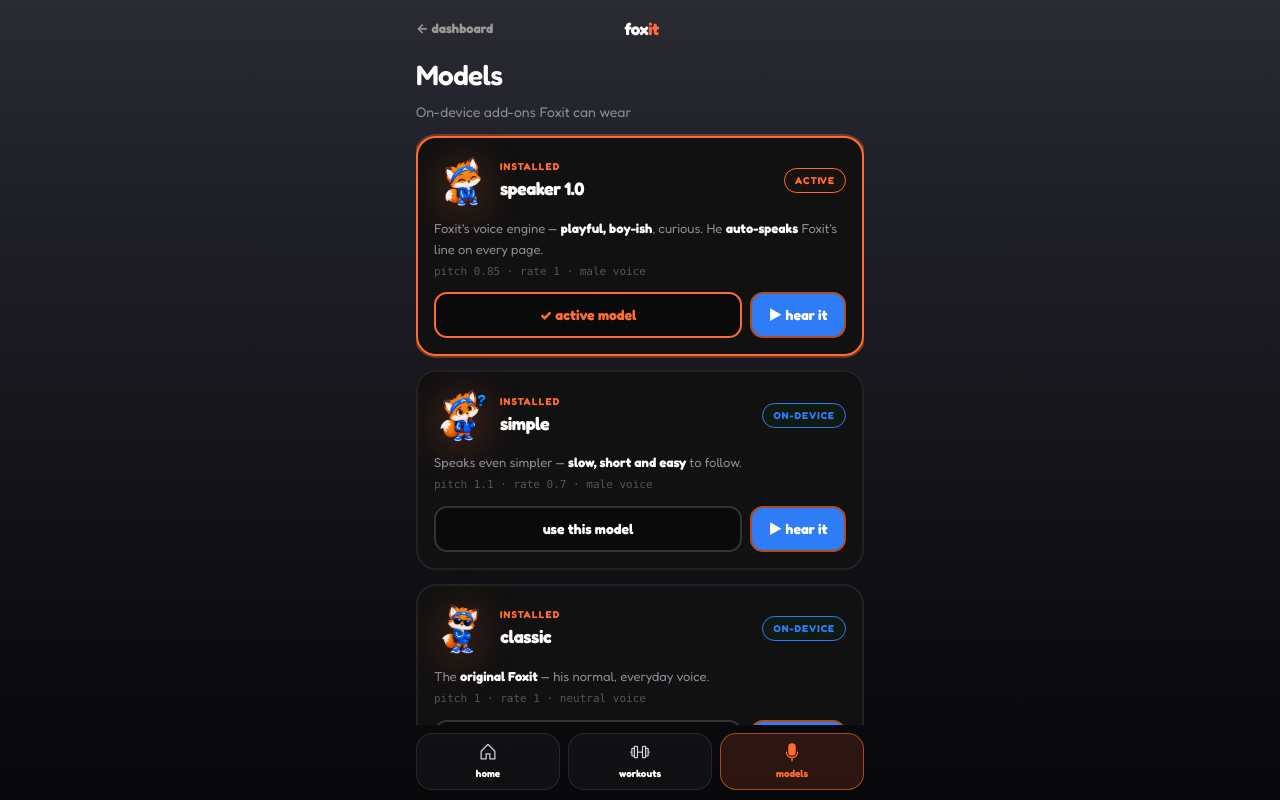
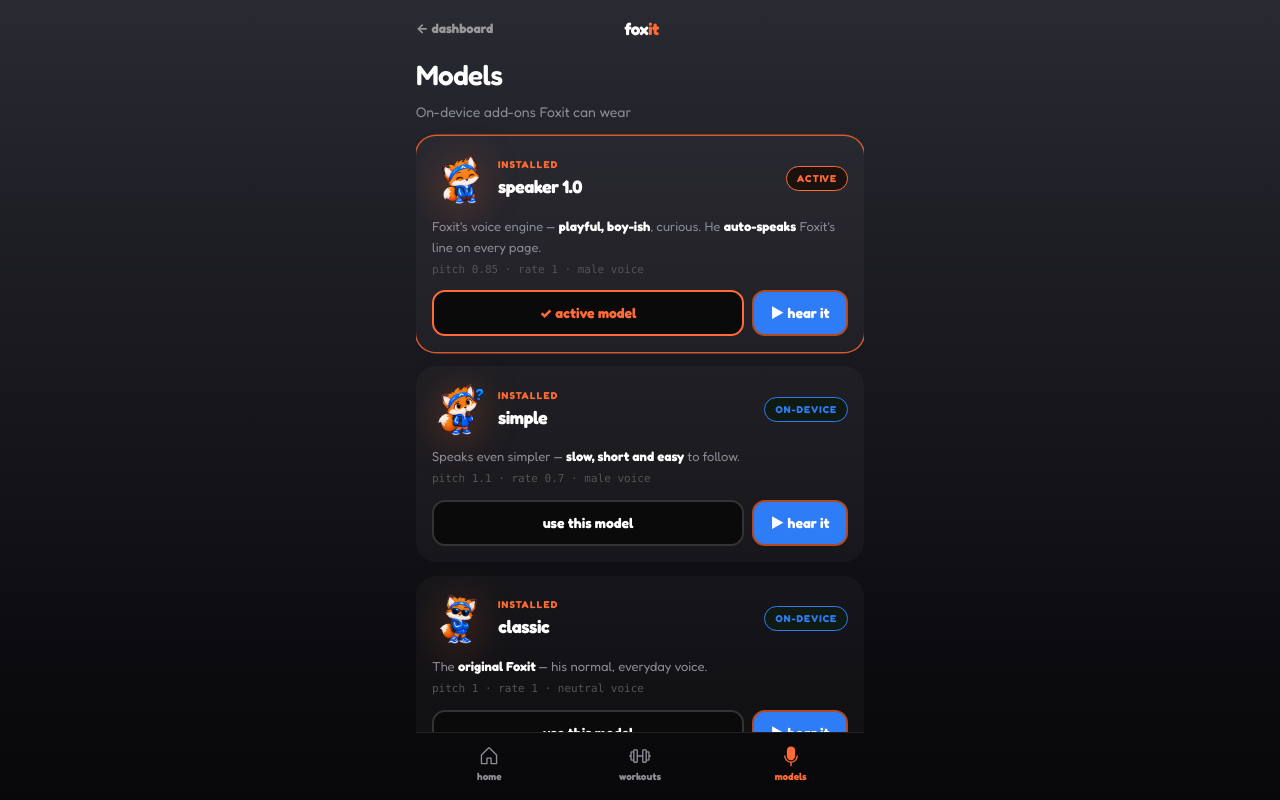
Before and after one commit to Denisvex/Foxit, a React (Vite) app: page /#/models in a window 1280 px wide. Built offline with nearby package versions, Linux system fonts and the light colour scheme.

Commit message:
De-frame everything: floating hero, bare week pills, boxless tab bar, soft cards

```diff
--- a/src/components/TabBar.tsx
+++ b/src/components/TabBar.tsx
@@ -4,6 +4,7 @@ import type { Icon } from '@phosphor-icons/react';
 
 /**
  * Native bottom tab bar shared by all main screens.
+ * No boxes: plain icons + labels, hairline separator, orange active state.
  * Element IDs are kept stable so helper-1.0 hint chips keep working.
  */
 export default function TabBar() {
@@ -18,7 +19,7 @@ export default function TabBar() {
   return (
     <nav
       aria-label="main"
-      className="grid shrink-0 grid-cols-3 gap-2 pt-2"
+      className="grid shrink-0 grid-cols-3 gap-1 border-t border-white/10 pt-1.5"
       style={{ paddingBottom: 'env(safe-area-inset-bottom)' }}
     >
       {tabs.map(({ to, id, label, Icon }) => {
@@ -29,17 +30,14 @@ export default function TabBar() {
             id={id}
             to={to}
             aria-current={active ? 'page' : undefined}
-            className={`rounded-2xl border px-2 py-2 text-center no-underline active:scale-[.97] ${
-              active ? 'border-[#FF6B35]/60' : 'border-white/10'
-            }`}
-            style={active ? { background: 'rgba(255,107,53,.14)' } : { background: 'rgba(255,255,255,.03)' }}
+            className="rounded-xl px-2 py-1.5 text-center no-underline active:scale-[.97]"
           >
             <Icon
-              size={20}
+              size={22}
               weight={active ? 'fill' : 'regular'}
-              className={`mx-auto block ${active ? 'text-[#FF6B35]' : 'text-[#cfcfd6]'}`}
+              className={`mx-auto block ${active ? 'text-[#FF6B35]' : 'text-[#8b8b96]'}`}
             />
-            <span className={`mt-1 block text-[10px] font-black ${active ? 'text-[#FF6B35]' : ''}`}>
+            <span className={`mt-0.5 block text-[10px] font-black ${active ? 'text-[#FF6B35]' : 'text-[#8b8b96]'}`}>
               {label}
             </span>
           </Link>
--- a/src/pages/Dashboard.tsx
+++ b/src/pages/Dashboard.tsx
@@ -1352,10 +1352,9 @@ export default function Dashboard() {
         </div>
       </div>
 
-      {/* hero */}
-      <div className="rise relative mt-2 overflow-hidden rounded-[24px] border border-white/10 shrink-0" style={{ background: 'linear-gradient(165deg,#1a1a21 0%,#0c0c10 70%)', boxShadow: '0 14px 36px rgba(0,0,0,.5), 0 0 44px rgba(255,107,53,.12)', animationDelay: '60ms' }}>
-        <div aria-hidden className="pointer-events-none absolute -top-16 -right-16 w-56 h-56 rounded-full" style={{ background: 'radial-gradient(circle,rgba(255,107,53,.22),transparent 70%)' }} />
-        <div className="relative flex gap-2.5 p-3 items-center">
+      {/* hero: free-floating, no card */}
+      <div className="rise relative mt-2 shrink-0 px-0.5" style={{ animationDelay: '60ms' }}>
+        <div className="relative flex gap-2.5 items-center">
           <img
             src={`./${artSrc(expr.src, mat)}`}
             alt="Foxit"
@@ -1390,7 +1389,7 @@ export default function Dashboard() {
             <span className="absolute inset-0 flex items-center justify-center text-[12px] font-black tabular-nums">{Math.round(goalPct * 100)}%</span>
           </div>
         </div>
-        <div className="relative px-3 pb-2.5 -mt-0.5">
+        <div className="relative px-0.5 pt-2">
           <div className="flex justify-between text-[10.5px] font-extrabold tabular-nums">
             <span className="fox-hint">{doneCount}/{count} runs · 🔥 {week.streak}</span>
             <span>{todayMeters >= 1000 ? `${(todayMeters / 1000).toFixed(1)}km` : `${todayMeters}m`} <span className="text-[#888]">/ {goal >= 1000 ? `${goal / 1000}km` : `${goal}m`}</span></span>
@@ -1401,25 +1400,19 @@ export default function Dashboard() {
         </div>
       </div>
 
-      {/* week */}
-      <div className="rise mt-2 rounded-[20px] border border-white/10 px-2.5 pt-2 pb-2.5 shrink-0" style={{ background: 'linear-gradient(160deg,#15151b,#0b0b0e)', boxShadow: '0 12px 32px rgba(0,0,0,.45)', animationDelay: '120ms' }}>
+      {/* week: bare pills, no card */}
+      <div className="rise mt-2.5 px-0.5 shrink-0" style={{ animationDelay: '120ms' }}>
         <div className="flex gap-[5px]">
           {week.days.map((d, i) => (
             <div
               key={i}
-              className={`flex-1 rounded-xl py-[5px] px-0 pb-1 text-center border ${
-                d.today
-                  ? 'border-[#2E7CF6]'
-                  : d.hit
-                    ? 'border-[#FF6B35]/60'
-                    : 'border-white/5'
-              }`}
+              className="flex-1 rounded-xl py-[5px] px-0 pb-1 text-center"
               style={
                 d.today
-                  ? { background: 'linear-gradient(180deg,#FF6B35,#d94f1e)', boxShadow: '0 0 0 2px rgba(46,124,246,.55), 0 6px 18px rgba(255,107,53,.4)' }
+                  ? { background: 'linear-gradient(180deg,#FF6B35,#d94f1e)', boxShadow: '0 6px 18px rgba(255,107,53,.4)' }
                   : d.hit
                     ? { background: 'rgba(255,107,53,.14)' }
-                    : { background: 'rgba(255,255,255,.03)' }
+                    : { background: 'rgba(255,255,255,.04)' }
               }
             >
               <small className={`block text-[9px] font-black ${d.hit || d.today ? 'text-black' : 'text-[#666]'}`}>{d.label}</small>
--- a/src/pages/Models.tsx
+++ b/src/pages/Models.tsx
@@ -144,8 +144,8 @@ export default function Models() {
           return (
             <div
               key={m.id}
-              className={`mt-3.5 rounded-[20px] border-2 bg-[#111] p-4 text-left ${
-                on ? 'border-[#FF6B35] shadow-[0_0_0_2px_rgba(255,107,53,.35)]' : 'border-[#222]'
+              className={`mt-3.5 rounded-[20px] bg-white/[.03] p-4 text-left ${
+                on ? 'shadow-[0_0_0_1.5px_rgba(255,107,53,.8)]' : ''
               }`}
             >
               <div className="flex items-center gap-3">
--- a/src/pages/Verify.tsx
+++ b/src/pages/Verify.tsx
@@ -586,7 +586,7 @@ export default function Verify() {
         </div>
 
         <div
-          className="relative mx-auto w-auto max-w-full overflow-hidden rounded-[20px] border-2 border-[#2a2a2e] bg-black"
+          className="relative mx-auto w-auto max-w-full overflow-hidden rounded-[20px] border border-white/10 bg-black"
           style={{ height: 'min(58dvh,150vw)', aspectRatio: '3/4' }}
         >
           <canvas
--- a/src/pages/Workouts.tsx
+++ b/src/pages/Workouts.tsx
@@ -266,8 +266,8 @@ export default function Workouts() {
                 key={c.p}
                 data-hint={`train ${c.p}`}
                 onClick={() => navigate(`/verify?group=${c.p}`)}
-                style={done ? { borderColor: '#2E7CF6' } : undefined}
-                className="cursor-pointer rounded-[14px] border-2 border-b-4 border-[#2a2a2e] bg-[#111] px-0.5 pb-2 pt-2.5 text-white active:translate-y-0.5 active:border-b-2"
+                style={done ? { background: 'rgba(46,124,246,.14)', boxShadow: '0 0 0 1.5px rgba(46,124,246,.7)' } : undefined}
+                className="cursor-pointer rounded-2xl border border-transparent bg-white/[.04] px-0.5 pb-2 pt-2.5 text-white active:translate-y-0.5"
               >
                 <span className="block">
                   <img
```
